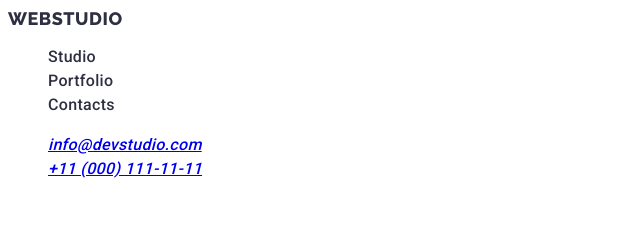
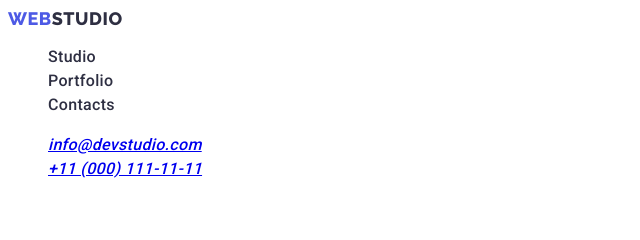
Before and after one commit to NadiyaShrai/goit-markup-hw-02, a plain HTML site: page index.html in a window 1280 px wide. Shown: the top 240 px of the page, 0-640 px from the left. Drawn offline with Linux system fonts and the light colour scheme.

Commit message:
лого

```diff
--- a/css/styles.css
+++ b/css/styles.css
@@ -20,6 +20,7 @@
 /* hdhhdhdh */
 
 .logo {
+  text-decoration: none;
   font-family: "Raleway", sans-serif;
   font-weight: 800;
   font-size: 18px;
--- a/index.html
+++ b/index.html
@@ -14,7 +14,7 @@
   <body class="page">
     <header>
       <nav>
-        <a href="./index.html" class="logo link">
+        <a href="./index.html" class="logo">
           Web<span class="logo-part">Studio</span>
         </a>
 
```
